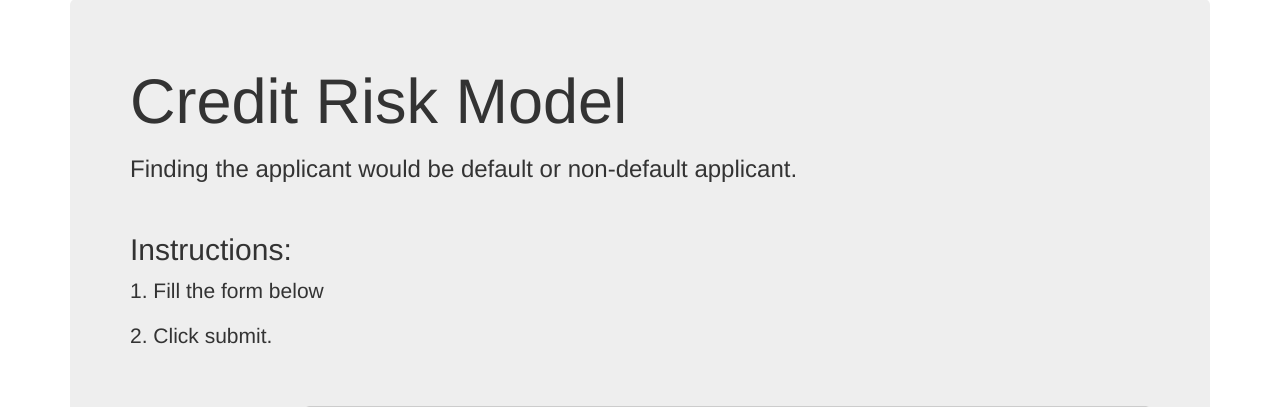
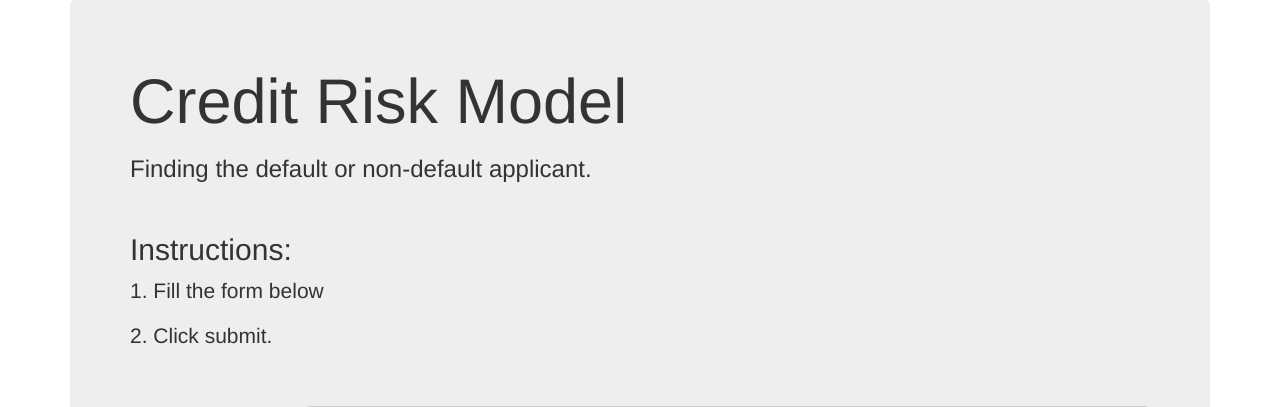
Before and after one commit to brdx88/deploy_model, a Flask app: page / in a window 1280 px wide. Shown: the part 321-728 px from the top of the page. Run offline with Flask 2, Linux system fonts and the light colour scheme; parts of the project's set-up code (start-up, migrations or seed data) failed here and were passed over; some libraries are stand-ins or nearby versions.

Commit message:
Update index.html

```diff
--- a/templates/index.html
+++ b/templates/index.html
@@ -18,7 +18,7 @@
     <div class="container main">
   <div class="jumbotron" id="holder">
     <h1 class='main_heading'> Credit Risk Model</h1>
-    <h3>Finding the applicant would be default or non-default applicant.</h3>
+    <h3>Finding the default or non-default applicant.</h3>
     <br>
     <div class="instructions">
       <h2>Instructions: </h2>
```
